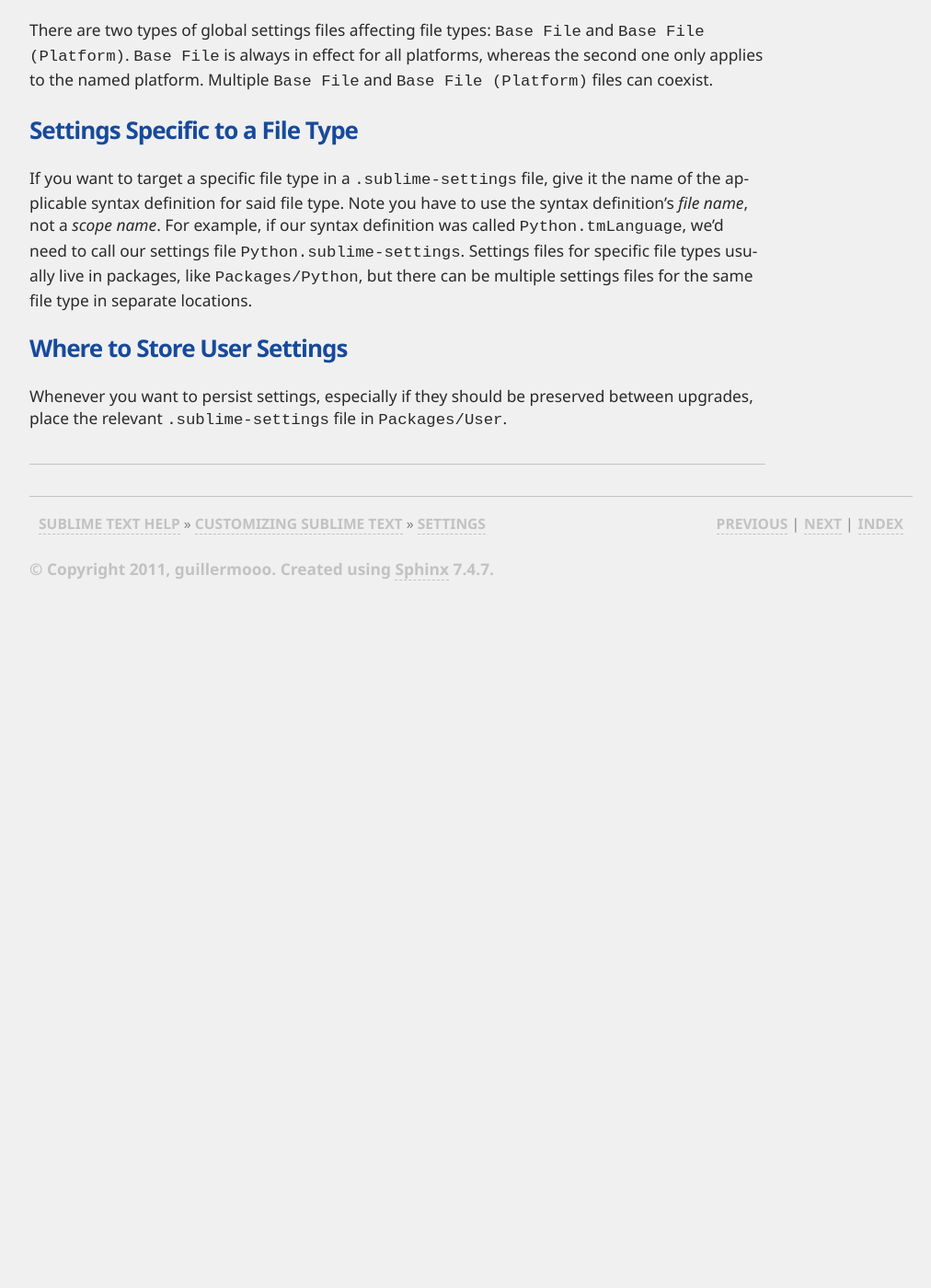
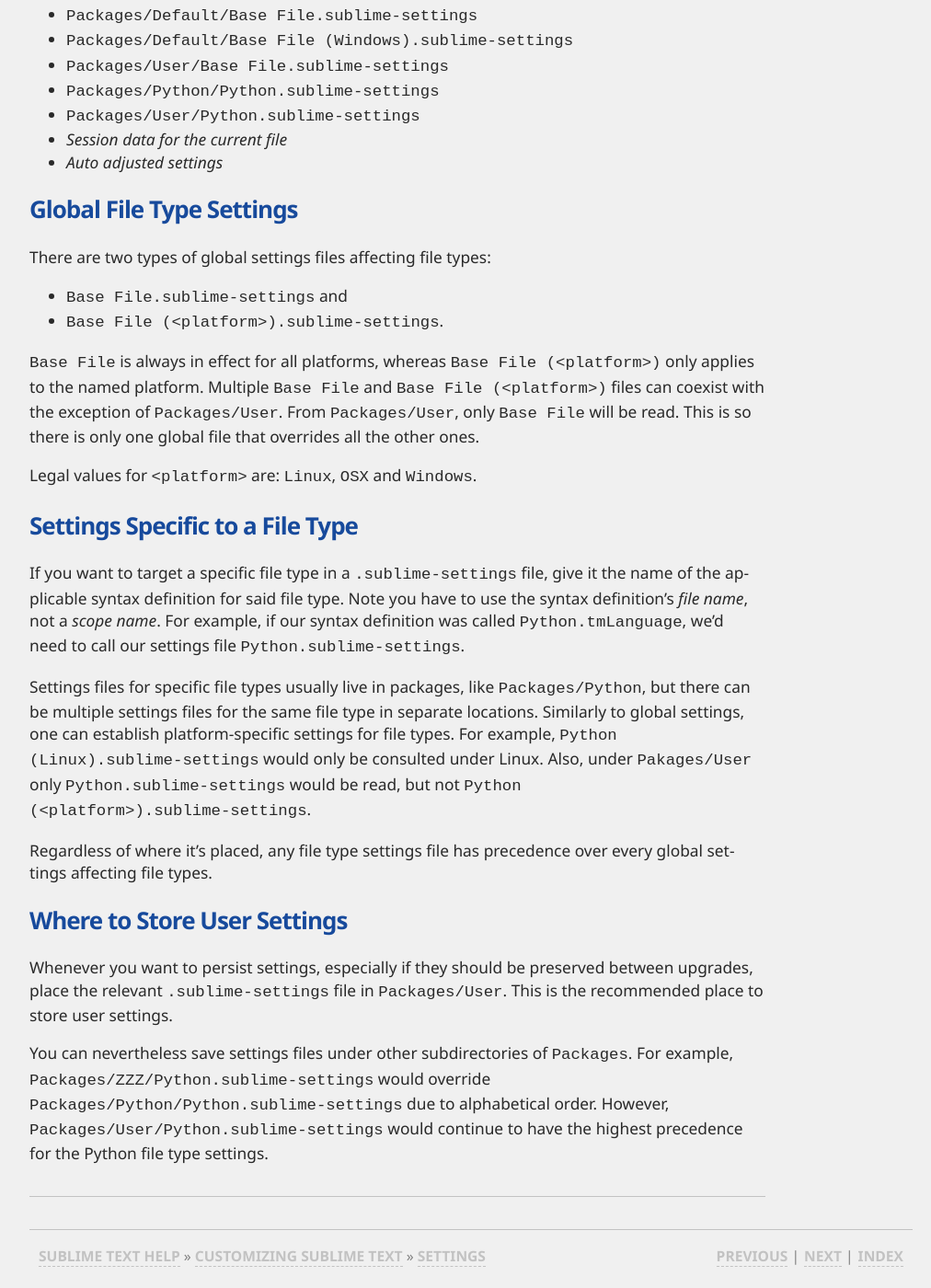
Before and after one commit to guillermooo/sublime-undocs, a Sphinx documentation site: the page built from source/customization/settings.rst, in a window 1280 px wide and 1400 px high, scrolled down 1033 px. Shown: the whole window at 92% size, without its empty margins (128-1140 px from the left). Built offline with Sphinx 7.4.7, drawn with Linux system fonts in a browser that asks for light colours; before the commit the page ends 1671 px from its top, so only the background shows below that; some of the changed text lies outside the part shown.

Commit message:
Revised settings topic.

```diff
--- a/source/customization/settings.rst
+++ b/source/customization/settings.rst
@@ -4,10 +4,27 @@
 
 Sublime Text uses ``.sublime-settings`` files to store configuration data.
 Settings control many aspects of the editor, from visual layout to file type
-options. The purpose of ``.sublime-settings`` files is determined by their
-name.
+settings.
+
+
+Format
+======
+
+Settings files use JSON and have the ``.sublime-settings`` extension. The purpose
+of a``.sublime-settings`` files is determined by its name. For example,
+``Python.sublime-settings`` controls settings for Python files, whereas
+``Minimap.sublime-settings`` controls the minimap settings, etc.
 
 .. XXX This belongs in a file of its own.
+
+
+Types of Settings
+=================
+
+As mentioned above, there are several types of ``.sublime-settings`` files
+controling several aspects of the editor. In this section only file type
+settings are explained.
+
 
 File Settings
 =============
@@ -37,20 +54,29 @@
 - :file:`Packages/Default/Base File.sublime-settings`
 - :file:`Packages/Default/Base File (Windows).sublime-settings`
 - :file:`Packages/User/Base File.sublime-settings`
-.. - :file:`Packages/User/Base File (Windows).sublime-settings`
 - :file:`Packages/Python/Python.sublime-settings`
 - :file:`Packages/User/Python.sublime-settings`
 - *Session data for the current file*
 - *Auto adjusted settings*
 
+
 Global File Type Settings
 =========================
 
 There are two types of global settings files affecting file types:
-:file:`Base File` and :file:`Base File (Platform)`. :file:`Base File` is always
-in effect for all platforms, whereas the second one only applies to the named
-platform. Multiple :file:`Base File` and :file:`Base File (Platform)` files can
-coexist.
+
+- :file:`Base File.sublime-settings` and
+- :file:`Base File (<platform>).sublime-settings`.
+
+:file:`Base File` is always in effect for all platforms, whereas
+:file:`Base File (<platform>)` only applies to the named platform. Multiple
+:file:`Base File` and :file:`Base File (<platform>)` files can coexist with
+the exception of ``Packages/User``. From ``Packages/User``, only :file:`Base File`
+will be read. This is so there is only one global file that overrides all the
+other ones.
+
+Legal values for ``<platform>`` are: ``Linux``, ``OSX`` and ``Windows``.
+
 
 Settings Specific to a File Type
 ================================
@@ -59,12 +85,28 @@
 it the name of the applicable syntax definition for said file type. Note you
 have to use the syntax definition's *file name*, not a *scope name*. For example,
 if our syntax definition was called :file:`Python.tmLanguage`, we'd need to call
-our settings file :file:`Python.sublime-settings`. Settings files for specific
-file types usually live in packages, like :file:`Packages/Python`, but there
-can be multiple settings files for the same file type in separate locations.
+our settings file :file:`Python.sublime-settings`.
+
+Settings files for specific file types usually live in packages, like :file:`Packages/Python`, but there can be multiple settings files for the same file
+type in separate locations. Similarly to global settings, one can establish
+platform-specific settings for file types. For example,
+``Python (Linux).sublime-settings`` would only be consulted under Linux. Also,
+under ``Pakages/User`` only ``Python.sublime-settings`` would be read, but not
+``Python (<platform>).sublime-settings``.
+
+Regardless of where it's placed, any file type settings file has precedence over
+every global settings affecting file types.
+
 
 Where to Store User Settings
 ============================
 
 Whenever you want to persist settings, especially if they should be preserved
 between upgrades, place the relevant ``.sublime-settings`` file in :file:`Packages/User`.
+This is the recommended place to store user settings.
+
+You can nevertheless save settings files under other subdirectories of ``Packages``.
+For example, ``Packages/ZZZ/Python.sublime-settings`` would override
+``Packages/Python/Python.sublime-settings`` due to alphabetical order. However,
+``Packages/User/Python.sublime-settings`` would continue to have the highest
+precedence for the Python file type settings.
```
